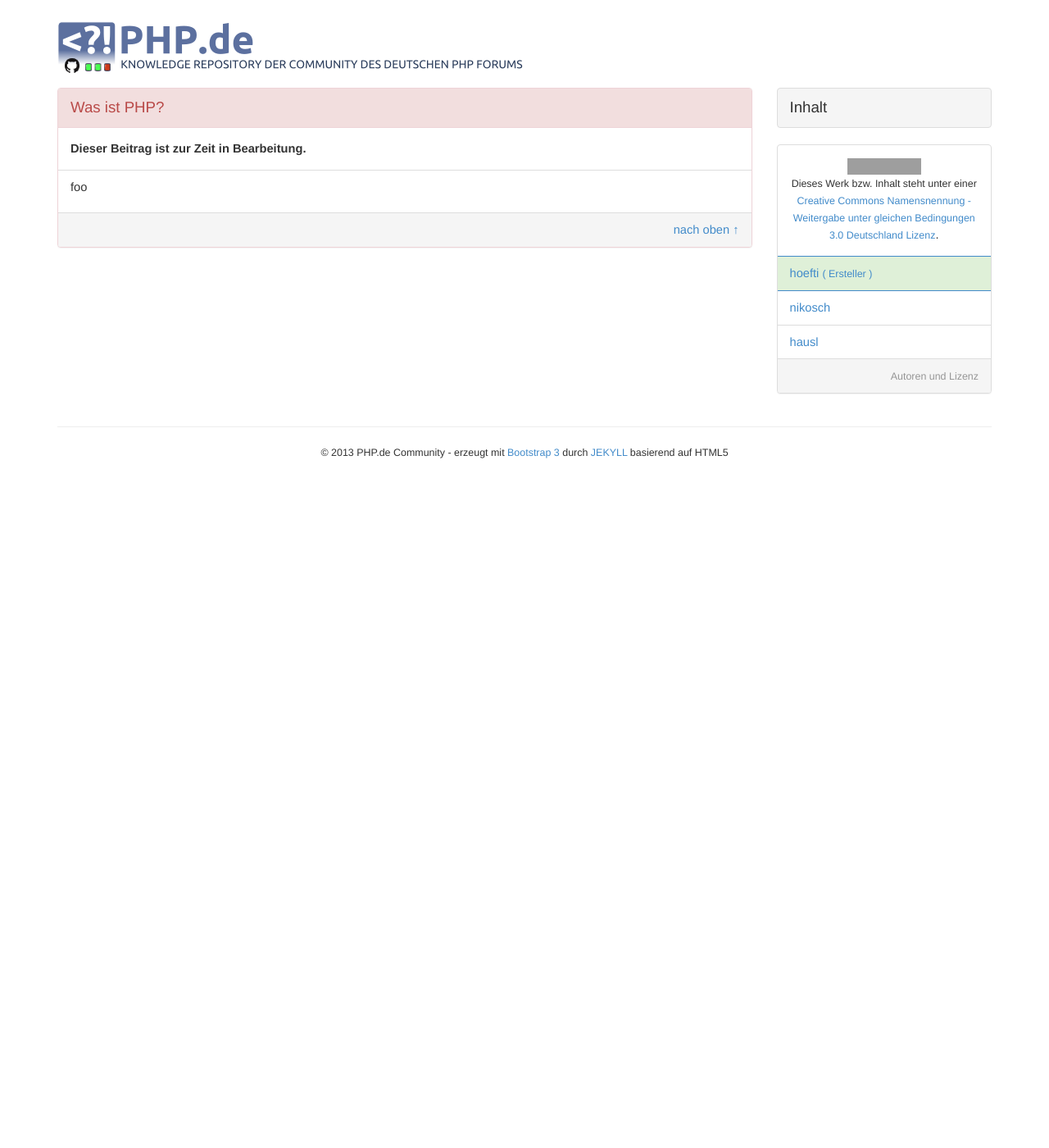
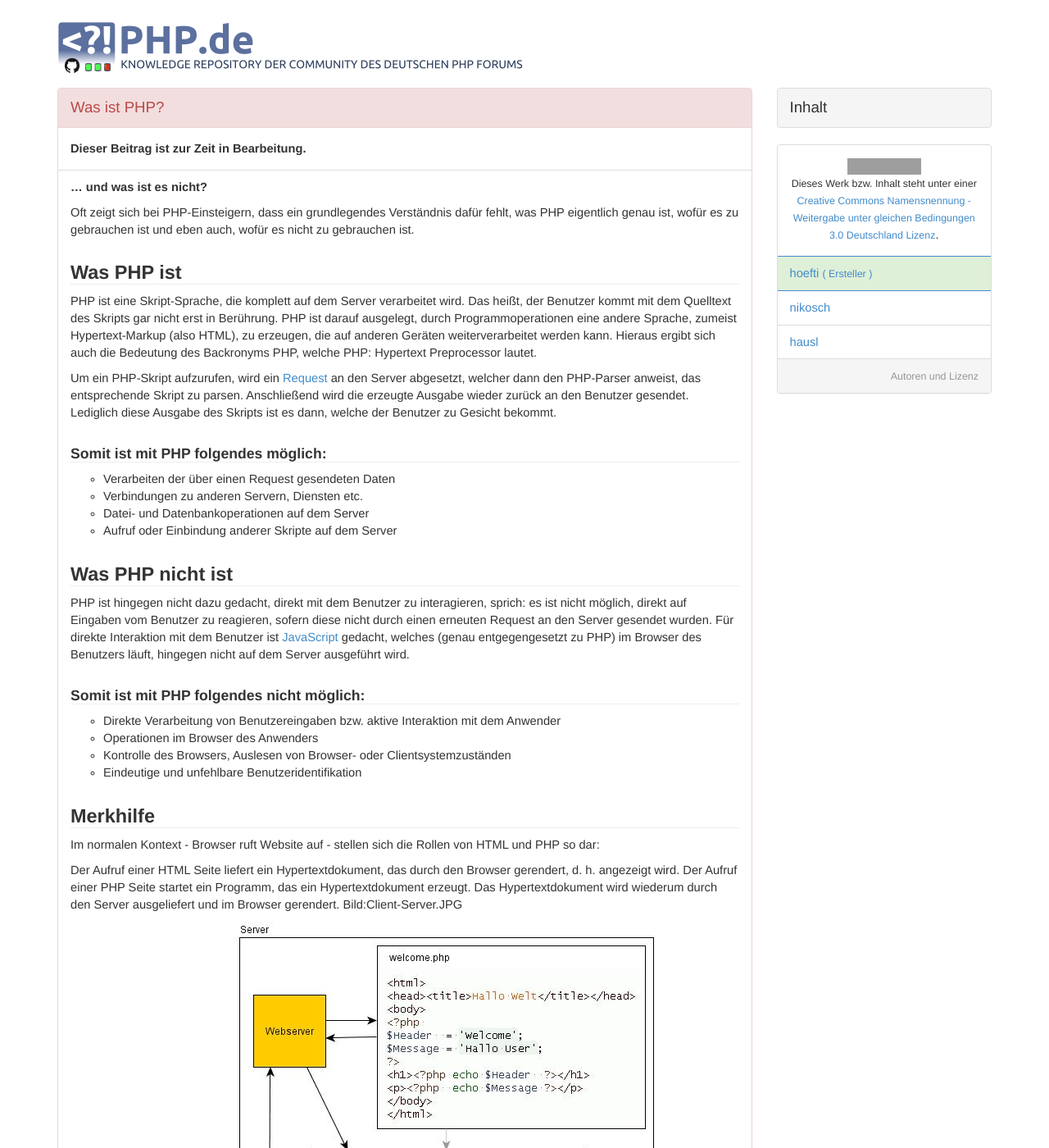
Before and after one commit to php-de/php-de.github.io, a Jekyll site: the page built from general/was-ist-php.md, in a window 1280 px wide and 1400 px high. Shown: the whole window at 82% size. Built offline with Jekyll 4.4.1, drawn with Linux system fonts in a browser that asks for light colours; some of the changed text lies outside the part shown; grey boxes are pictures that could not be loaded.

Commit message:
Update was-ist-php.md

```diff
--- a/general/was-ist-php.md
+++ b/general/was-ist-php.md
@@ -23,4 +23,45 @@ inhalt:
 entry-type: in-progress
 ---
 
-foo
+**... und was ist es nicht?**
+
+Oft zeigt sich bei PHP-Einsteigern, dass ein grundlegendes Verständnis dafür fehlt, was PHP eigentlich genau ist, wofür es zu gebrauchen ist und eben auch, wofür es nicht zu gebrauchen ist.
+
+
+### Was PHP ist
+PHP ist eine Skript-Sprache, die komplett auf dem Server verarbeitet wird. Das heißt, der Benutzer kommt mit dem Quelltext des Skripts gar nicht erst in Berührung.
+PHP ist darauf ausgelegt, durch Programmoperationen eine andere Sprache, zumeist Hypertext-Markup (also HTML), zu erzeugen, die auf anderen Geräten weiterverarbeitet werden kann. Hieraus ergibt sich auch die Bedeutung des Backronyms PHP, welche PHP: Hypertext Preprocessor lautet.
+
+Um ein PHP-Skript aufzurufen, wird ein [Request](http://php-de.github.io/request-handling/request.html) an den Server abgesetzt, welcher dann den PHP-Parser anweist, das entsprechende Skript zu parsen. Anschließend wird die erzeugte Ausgabe wieder zurück an den Benutzer gesendet. Lediglich diese Ausgabe des Skripts ist es dann, welche der Benutzer zu Gesicht bekommt.
+
+
+#### Somit ist mit PHP folgendes möglich:
+- Verarbeiten der über einen Request gesendeten Daten
+- Verbindungen zu anderen Servern, Diensten etc.
+- Datei- und Datenbankoperationen auf dem Server
+- Aufruf oder Einbindung anderer Skripte auf dem Server
+<br>
+
+
+### Was PHP nicht ist
+PHP ist hingegen nicht dazu gedacht, direkt mit dem Benutzer zu interagieren, sprich: es ist nicht möglich, direkt auf Eingaben vom Benutzer zu reagieren, sofern diese nicht durch einen erneuten Request an den Server gesendet wurden.
+Für direkte Interaktion mit dem Benutzer ist [JavaScript](http://www.php.de/wiki-php/index.php/JavaScript) gedacht, welches (genau entgegengesetzt zu PHP) im Browser des Benutzers läuft, hingegen nicht auf dem Server ausgeführt wird.
+
+#### Somit ist mit PHP folgendes nicht möglich:
+- Direkte Verarbeitung von Benutzereingaben bzw. aktive Interaktion mit dem Anwender
+- Operationen im Browser des Anwenders
+- Kontrolle des Browsers, Auslesen von Browser- oder Clientsystemzuständen
+- Eindeutige und unfehlbare Benutzeridentifikation
+<br>
+
+
+### Merkhilfe
+Im normalen Kontext - Browser ruft Website auf - stellen sich die Rollen von HTML und PHP so dar:
+
+Der Aufruf einer HTML Seite liefert ein Hypertextdokument, das durch den Browser gerendert, d. h. angezeigt wird.
+Der Aufruf einer PHP Seite startet ein Programm, das ein Hypertextdokument erzeugt. Das Hypertextdokument wird wiederum durch den Server ausgeliefert und im Browser gerendert.
+Bild:Client-Server.JPG
+
+![Client-Server](images/client-server.jpg)
+
+PHP geschieht also vor allen Sprachen und Formatierungen, die im Browser zum Einsatz kommen (HTML, Javascript, CSS). PHP ist von einem Server (also so gesehen von einer bestehenden Internetverbindung) abhängig, clientseitige Sprachen sind es nicht (insofern der Quelltext lokal auf dem Client PC existiert). Ein HTML Code mit Stylesheets und Javascript Funktionalität kann also auf einen Client PC heruntergeladen lokal vom Browser verarbeitet werden. PHP Code dagegen nicht.
```
